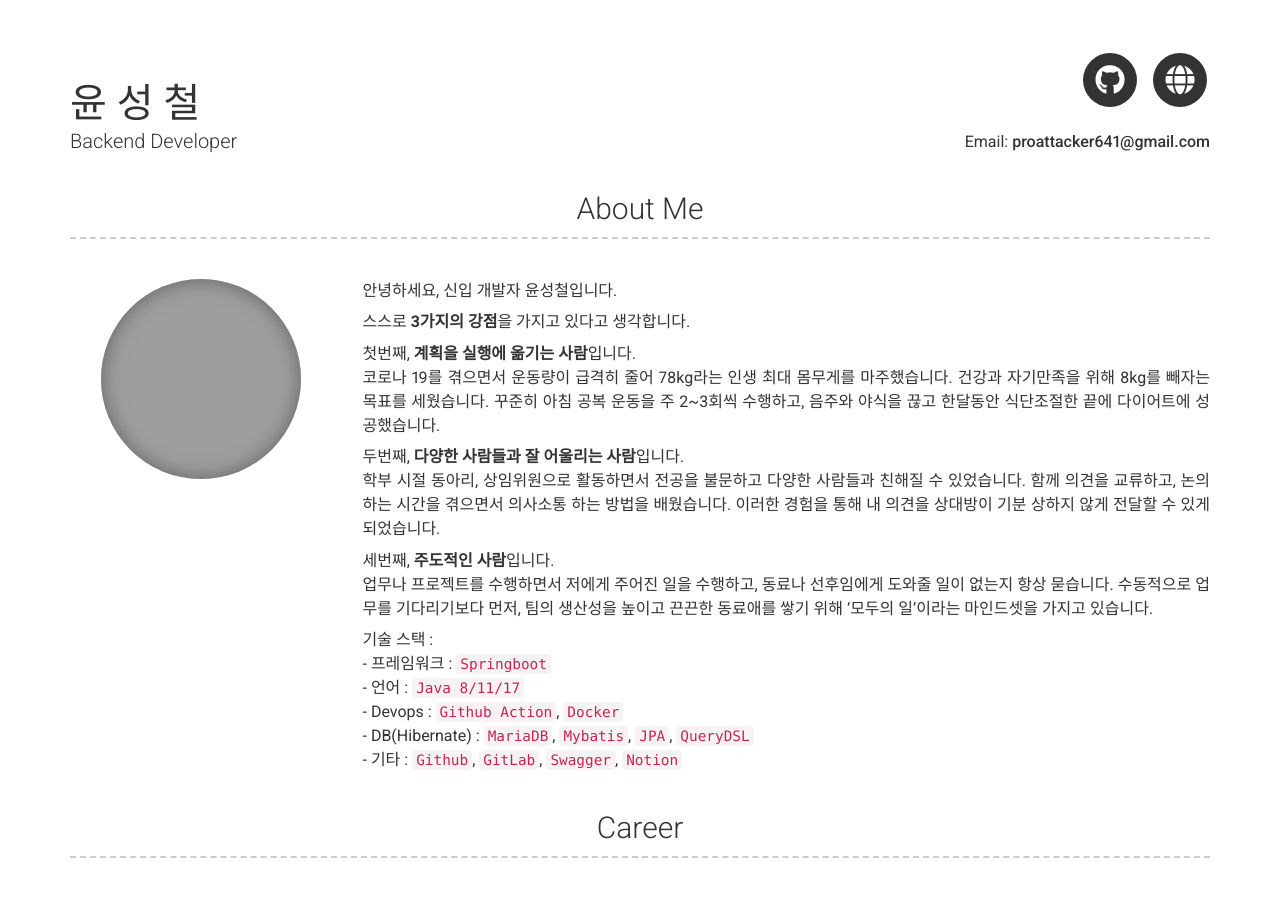
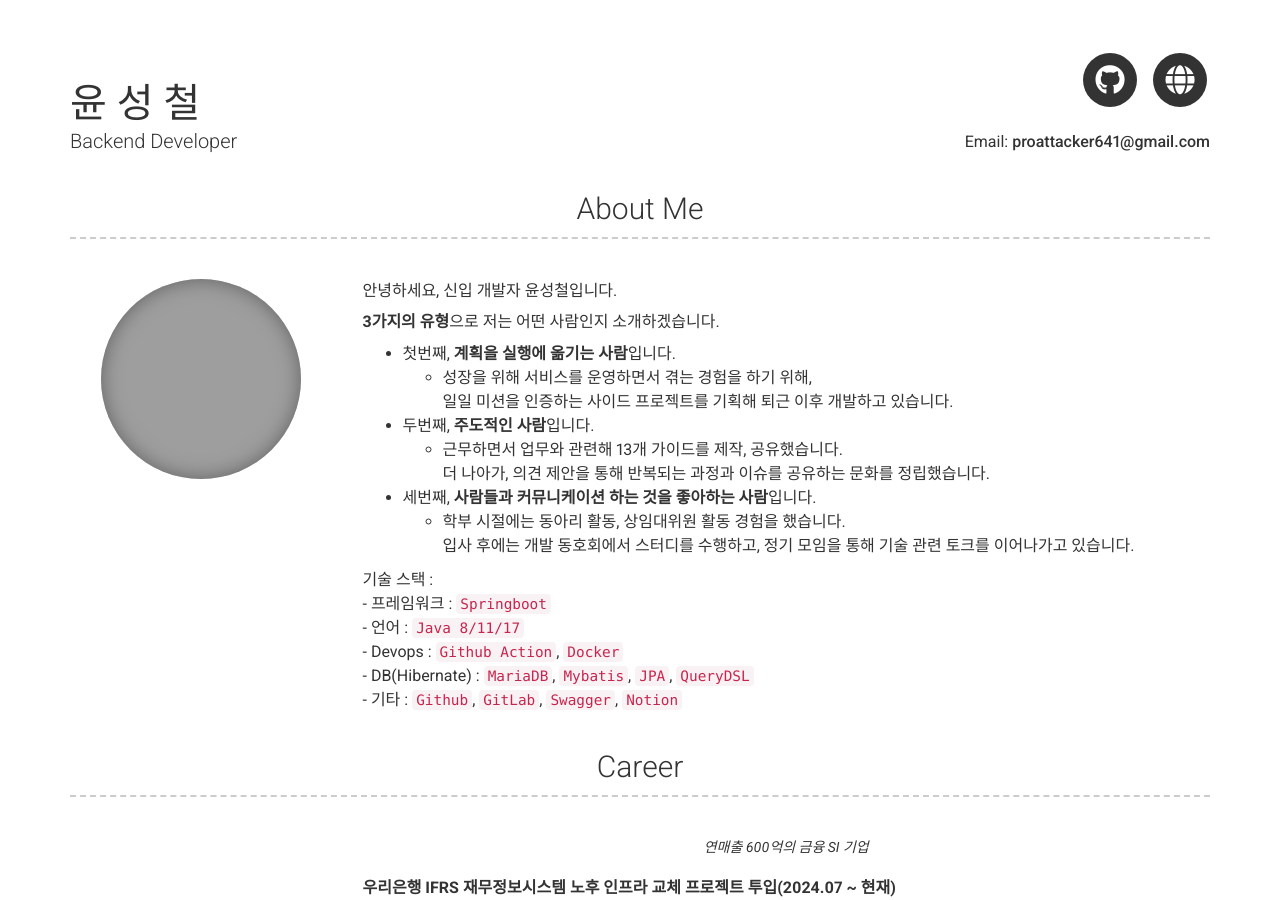
Before and after one commit to sungchulyun/sungchulyun.github.io, a Jekyll site: the page built from index.md, in a window 1280 px wide and 900 px high. Built offline with Jekyll 4.4.1, drawn with Linux system fonts in a browser that asks for light colours; nearby versions of some CDN libraries; some of the changed text lies outside the part shown; grey boxes are pictures that could not be loaded.

Commit message:
docs : 자기소개 v3

```diff
--- a/_config.yml
+++ b/_config.yml
@@ -9,6 +9,8 @@ version: 2
 name: 윤 성 철
 title: Backend Developer
 email: proattacker641@gmail.com
+blog : https://velog.io/@sung_c/posts
+github : https://github.com/sungchulyun
 #website: www.github.com/sungchulyun
 
 # Dark Mode (true/false/never)
@@ -38,24 +40,26 @@ about_profile_image: images/profile.jpg
 about_content: | # this will include new lines to allow paragraphs
   안녕하세요, 신입 개발자 윤성철입니다.
 
-  스스로 **3가지의 강점**을 가지고 있다고 생각합니다.
+  **3가지의 유형**으로 저는 어떤 사람인지 소개하겠습니다.
   <br>
 
-  첫번째, **계획을 실행에 옮기는 사람**입니다.
+  - 첫번째, **계획을 실행에 옮기는 사람**입니다.
   <br>
-  코로나 19를 겪으면서 운동량이 급격히 줄어 78kg라는 인생 최대 몸무게를 마주했습니다. 건강과 자기만족을 위해 8kg를 빼자는 목표를 세웠습니다.
-  꾸준히 아침 공복 운동을 주 2~3회씩 수행하고, 음주와 야식을 끊고 한달동안 식단조절한 끝에 다이어트에 성공했습니다.
+    - 성장을 위해 서비스를 운영하면서 겪는 경험을 하기 위해,
+  <br>
+      일일 미션을 인증하는 사이드 프로젝트를 기획해 퇴근 이후 개발하고 있습니다.
 
-  두번째, **다양한 사람들과 잘 어울리는 사람**입니다.
+  - 두번째, **주도적인 사람**입니다.
   <br>
-  학부 시절 동아리, 상임위원으로 활동하면서 전공을 불문하고 다양한 사람들과 친해질 수 있었습니다.
-  함께 의견을 교류하고, 논의하는 시간을 겪으면서 의사소통 하는 방법을 배웠습니다. 이러한 경험을 통해
-  내 의견을 상대방이 기분 상하지 않게 전달할 수 있게 되었습니다.
+    - 근무하면서 업무와 관련해 13개 가이드를 제작, 공유했습니다.
+  <br>
+      더 나아가, 의견 제안을 통해 반복되는 과정과 이슈를 공유하는 문화를 정립했습니다.
 
-  세번째, **주도적인 사람**입니다.
+  - 세번째, **사람들과 커뮤니케이션 하는 것을 좋아하는 사람**입니다.
   <br>
-  업무나 프로젝트를 수행하면서 저에게 주어진 일을 수행하고, 동료나 선후임에게 도와줄 일이 없는지 항상 묻습니다.
-  수동적으로 업무를 기다리기보다 먼저, 팀의 생산성을 높이고 끈끈한 동료애를 쌓기 위해 '모두의 일'이라는 마인드셋을 가지고 있습니다.
+    - 학부 시절에는 동아리 활동, 상임대위원 활동 경험을 했습니다.
+  <br>
+      입사 후에는 개발 동호회에서 스터디를 수행하고, 정기 모임을 통해 기술 관련 토크를 이어나가고 있습니다.
 
   기술 스택 :
   <br>
@@ -158,7 +162,7 @@ content:
           개발 내용 :
 
           - OAuth2, JWT, Spring Security를 활용한 **인증, 인가 개발**
-             - **필터를 커스텀하여** JWT 토큰 기반 인증, 인가 개발
+             - **필터를 커스텀하여** 인증, 인가 구현
             <br>
           - Redis를 통한 **Local Cache 구현**
              - 변동사항이 적은 전체 미션 조회 API 데이터에 대한 **Cacheing 처리로 성능 개선**
@@ -169,7 +173,7 @@ content:
           - Spring Batch와 Scheduler를 활용한 **배치 처리**
              - 매일 03시에 스케줄러를 통해 수행하여 **관리 자동화**
           <br>
-          - Custom Exception과 공통 ExceptionHandler를 통한 예외 처리
+          - 예외 처리 전략을 통한 **공통 exception 처리 구현**
             - **서비스 개발의 일관성 및 코드 명확성** 향상
           <br>
 #교육
```
